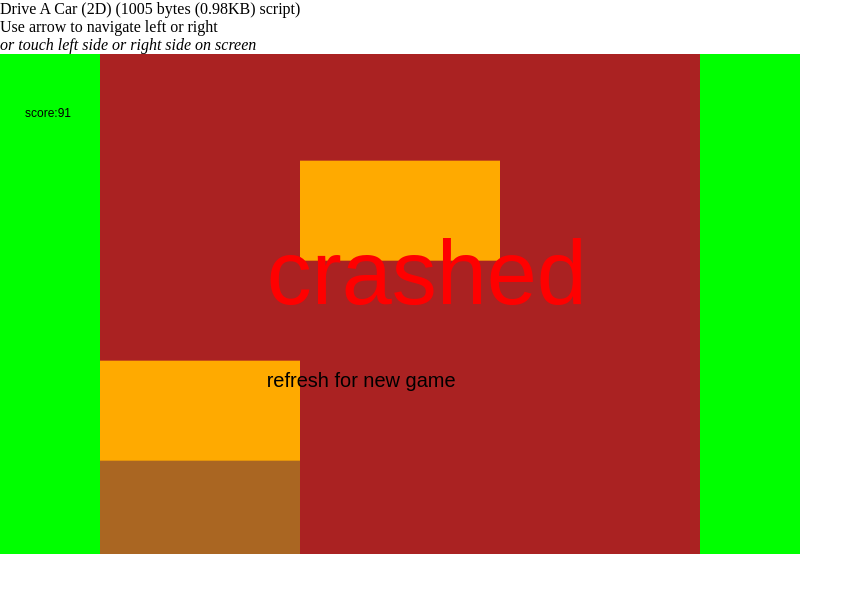
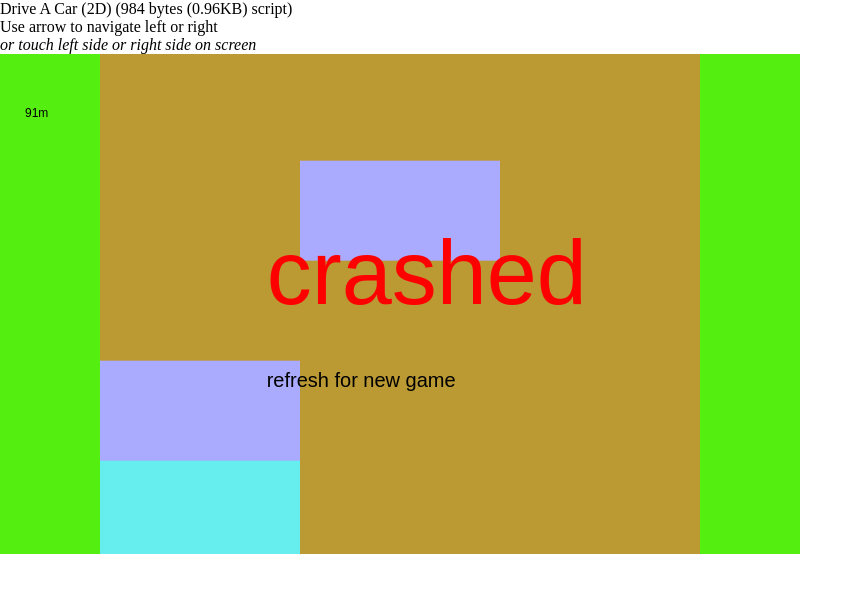
Before and after one commit to srifqi/srifqi.github.io, a plain HTML site: page experiment/drive_a_car.html in a window 1280 px wide. Shown: the whole page, without its empty margins (0-863 px from the left). Drawn offline with Linux system fonts and the light colour scheme.

Commit message:
Update drive_a_car.html
minified (984 bytes)

```diff
--- a/experiment/drive_a_car.html
+++ b/experiment/drive_a_car.html
@@ -1,11 +1,11 @@
 <!doctype html>
 <html><head>
-		<title>Drive A Car (2D) (1005 bytes script)</title>
+		<title>Drive A Car (2D) (984 bytes script)</title>
 		<meta charset="utf-8" />
 	</head>
 	<body style="margin:0;">
 		<div>
-			Drive A Car (2D) (1005 bytes (0.98KB) script)<br/>
+			Drive A Car (2D) (984 bytes (0.96KB) script)<br/>
 			Use arrow to navigate left or right<br/>
 			<i>or touch left side or right side on screen</i>
 		</div>
@@ -17,6 +17,6 @@
 			document.body.clientWidth;
 		</script>
 		<script>
-var f=50/3,g=t=y=0,j=k=1,m=[0,0,0,0,0],h=500,w=800,p=w/8,o=w/4,r=h/5,e=250;for(n in a)a[n[0]+n[n.length>>1]]=a[n];setInterval(function(){if(j<1){return;}with(g++,a){function z(n){a.fillStyle='#'+n;}if(t>=e){t-=e;y=(y>0)?0:1;for(var A=4;A>0;)m[A]=m[--A];if(m[0]=y<1?Math.random()*3+.5|0:0,m[4]===k){j=0;z('f00');font="90px sans-serif";fT('crashed',w/3,h/2);z('000');font="20px sans-serif";fT('refresh for new game',w/3,h/3*2);return;}}t+=f;z('0f0');fR(0,0,w,h);z('a22');fR(p,0,w/4*3,h);z('a62');fR(p+(k-1)*o,4*r,o,r);z('fa0');for(var i=0;i<5;i++){m[i]===0?z('fa0'):fR(p+(m[i]-1)*o,(i-1+t/e)*r,o,r);}z('000');font="12px sans-serif";fT("score:"+g,w/32,h/8)}},f);window.onkeyup=function(e){e=e.keyCode;switch(e){case 37:s(-1);break;case 39:s(1);break;}};function s(a){a>0&&k<3&&k++,a<0&&k>1&&k--}function v(x){var u=window.innerWidth,q=u*.3;x<q?s(-1):x>u-q&&s(1)}document.addEventListener("touchstart",function(e){v(e.touches[0].clientX);},!1);document.addEventListener("click",function(e){v(e.clientX);},!1);
+var f=50/3,g=t=y=0,j=k=1,m=[0,0,0,0,0],h=500,w=800,p=w/8,o=w/4,r=h/5,e=250;for(n in a)a[n[0]+n[n.length>>1]]=a[n];setInterval(function(){if(j<1){return;}with(g++,a){function z(n){a.fillStyle='#'+n;}if(t>=e){t-=e;y=(y>0)?0:1;for(var A=4;A>0;)m[A]=m[--A];if(m[0]=y<1?Math.random()*3+.5|0:0,m[4]===k){j=0;font='20px sans-serif';fT('refresh for new game',w/3,h/3*2);z('f00');font='90px sans-serif';fT('crashed',w/3,h/2);return;}}t+=f;z('5e1');fR(0,0,w,h);z('b93');fR(p,0,w/4*3,h);z('6ee');fR(p+(k-1)*o,4*r,o,r);z('aaf');for(var i=0;i<5;i++){m[i]===0?0:fR(p+(m[i]-1)*o,(i-1+t/e)*r,o,r);}z('000');font='12px sans-serif';fT(g+'m',w/32,h/8)}},f);window.onkeyup=function(e){e=e.keyCode;switch(e){case 37:s(-1);break;case 39:s(1);break;}};function s(a){a>0&&k<3&&k++,a<0&&k>1&&k--}function v(x){var u=window.innerWidth,q=u*.3;x<q?s(-1):x>u-q&&s(1)}document.addEventListener("touchstart",function(e){v(e.touches[0].clientX);},!1);document.addEventListener("click",function(e){v(e.clientX);},!1);
 		</script>
 </body></html>
```
